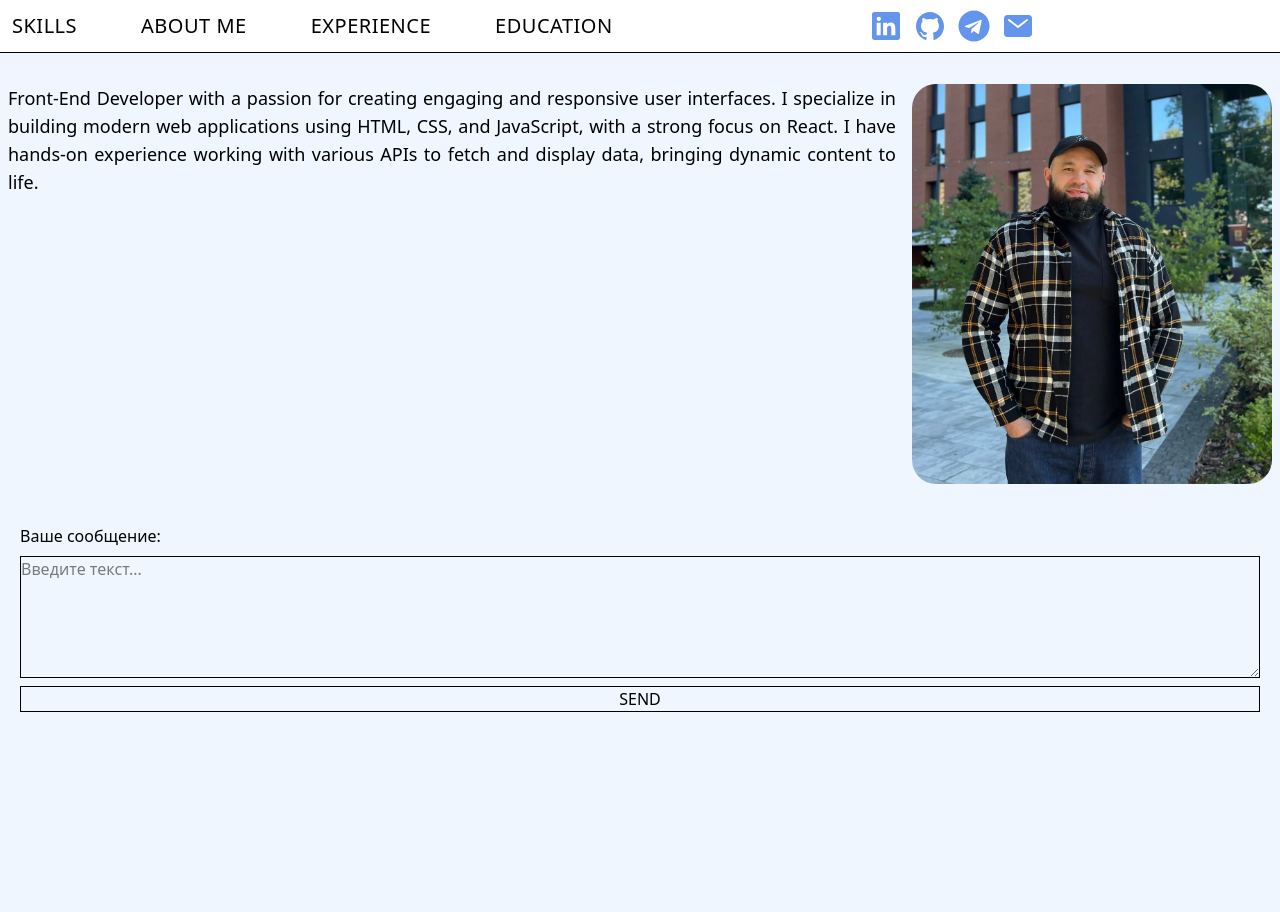
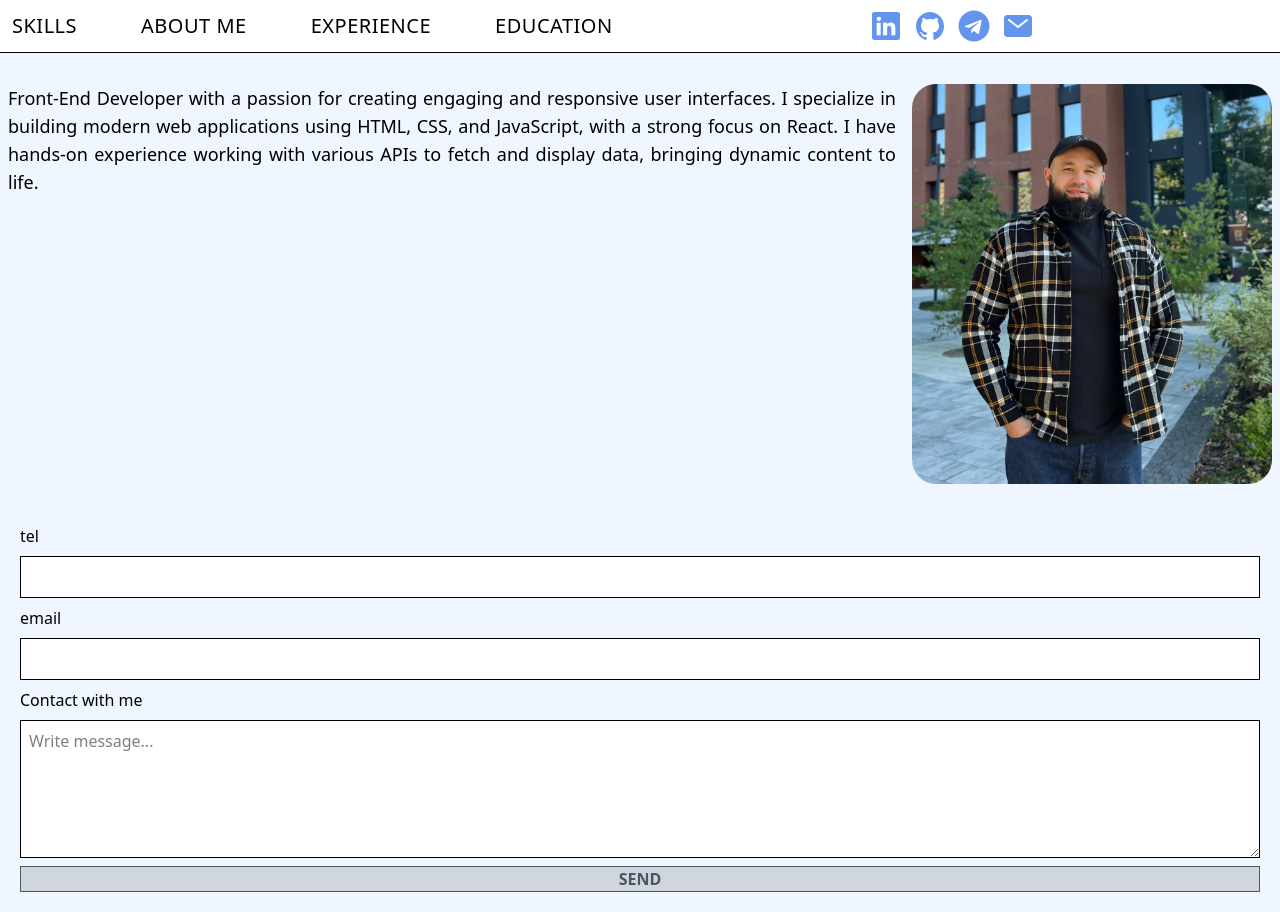
Before and after one commit to codescriptman/portfolio, a React (Vite) app: page / in a window 1280 px wide. Before the commit the page ends 800 px from the top, so only its background shows below. Built offline with nearby package versions, Linux system fonts and the light colour scheme.

Commit message:
test inputs

```diff
--- a/src/assets/Contact/Contact.jsx
+++ b/src/assets/Contact/Contact.jsx
@@ -2,33 +2,32 @@ import React, { useEffect, useState } from "react";
 import axios from "axios";
 
 const Contact = (props) => {
-  const [text, setText] = useState();
+  const [tel, setTel] = useState("");
+  const [email, setEmail] = useState("");
+  const [message, setMessage] = useState("");
   const [submit, setSubmit] = useState();
+  const [btnDisabled, setBtnDisabled] = useState(true);
 
-  //   useEffect(() => {
-  //     const options = {
-  //       method: "POST",
-  //       url: "https://telegram-message-ac639ebe7878.herokuapp.com/text",
-  //       headers: {
-  //         "Content-Type": "application/json",
-  //       },
-  //       data: { text: text },
-  //     };
-  //     axios
-  //       .request(options)
-  //       .then((response) => {
-  //         console.log(response.data);
-  //       })
-  //       .catch((error) => {
-  //         console.error(error);
-  //       });
-  //   }, [submit]);
+  useEffect(() => {
+    setBtnDisabled(true);
+    if (tel !== "" && email !== "" && message !== "") {
+      setBtnDisabled(false);
+    }
+    return () => {};
+  }, [btnDisabled, tel, email, message]);
 
-  const handleInput = (e) => {
-    setText(e.target.value);
+  const handleTel = (e) => {
+    setTel(e.target.value.trim());
+  };
+  const handleEmail = (e) => {
+    setEmail(e.target.value.trim());
+  };
+  const handleMessage = (e) => {
+    setMessage(e.target.value.trim());
   };
   const handleSubmit = (e) => {
     e.preventDefault();
+    const text = `tel:${tel} email:${email} message:${message}`;
     const options = {
       method: "POST",
       url: "https://telegram-message-ac639ebe7878.herokuapp.com/text",
@@ -48,19 +47,41 @@ const Contact = (props) => {
     e.target.reset();
   };
   return (
-    <section>
+    <section className="bg-blue-50">
       <div className="container m-auto  pt-10 pl-5 pr-5  pb-5">
         <form className="flex flex-col gap-2" onSubmit={handleSubmit}>
-          <label htmlFor="message">Ваше сообщение:</label>
+          <label htmlFor="tel">tel</label>
+          <input
+            onInput={handleTel}
+            className="border p-2 bg-white"
+            type="number"
+            name="tel"
+            id="tel"
+          />
+          <label htmlFor="email">email</label>
+          <input
+            onInput={handleEmail}
+            className="border p-2 bg-white"
+            type="email"
+            name="email"
+            id="email"
+          />
+
+          <label htmlFor="message">Contact with me</label>
           <textarea
-            onInput={handleInput}
-            className="border"
+            onInput={handleMessage}
+            className="border p-2 bg-white"
             id="message"
             name="message"
             rows="5"
             cols="40"
-            placeholder="Введите текст..."></textarea>
-          <button type="submit" className="uppercase border">
+            placeholder="Write message..."></textarea>
+          <button
+            disabled={btnDisabled}
+            type="submit"
+            className={
+              "uppercase border font-bold bg-blue-300 active:bg-blue-500 disabled:bg-gray-300 disabled:text-gray-600"
+            }>
             send
           </button>
         </form>
--- a/src/assets/Header/Header.jsx
+++ b/src/assets/Header/Header.jsx
@@ -12,9 +12,10 @@ const Header = (props) => {
   const [isOpen, setIsOpen] = useState(false);
 
   const handle = () => {
-    setTimeout(() => {
-      setIsOpen(true);
-    }, 700);
+    setIsOpen(true);
+  };
+  const handleClose = () => {
+    setIsOpen(false);
   };
 
   return (
@@ -31,7 +32,10 @@ const Header = (props) => {
               `}></div>
         )}
 
-        <Nav class={isOpen ? "" : "overflow-hidden -translate-y-120"} />
+        <Nav
+          class={isOpen ? "" : "overflow-hidden -translate-y-120"}
+          handle={handleClose}
+        />
       </div>
     </header>
   );
--- a/src/assets/Header/Nav/Nav.jsx
+++ b/src/assets/Header/Nav/Nav.jsx
@@ -22,6 +22,7 @@ const Nav = (props) => {
               key={elm.title}
               className="p-2 m-1 hover:overflow-hidden active:rounded-4xl active:bg-blue-200 hover:rounded-4xl hover:bg-blue-200 duration-250 transition ease-in-out">
               <NavLink
+                onClick={props.handle}
                 to={`/${elm.title.replace(" ", "").toLowerCase()}`}
                 className="p-0 m-0">
                 <p className="text-xl font-medium text-center tracking-wide uppercase">
--- a/src/assets/Skills/Skills.jsx
+++ b/src/assets/Skills/Skills.jsx
@@ -2,7 +2,7 @@ import React from "react";
 
 const Skills = (props) => {
   return (
-    <section>
+    <section className="bg-blue-50">
       <div className="container m-auto pt-10">
         <h2 className="text-center font-bold uppercase text-5xl">skills</h2>
       </div>
--- a/src/index.css
+++ b/src/index.css
@@ -1,7 +1,7 @@
 @import "tailwindcss";
 
 body {
-  background-color: #eff6ff;
+  background-color: white;
 }
 
 /* :root {
```
